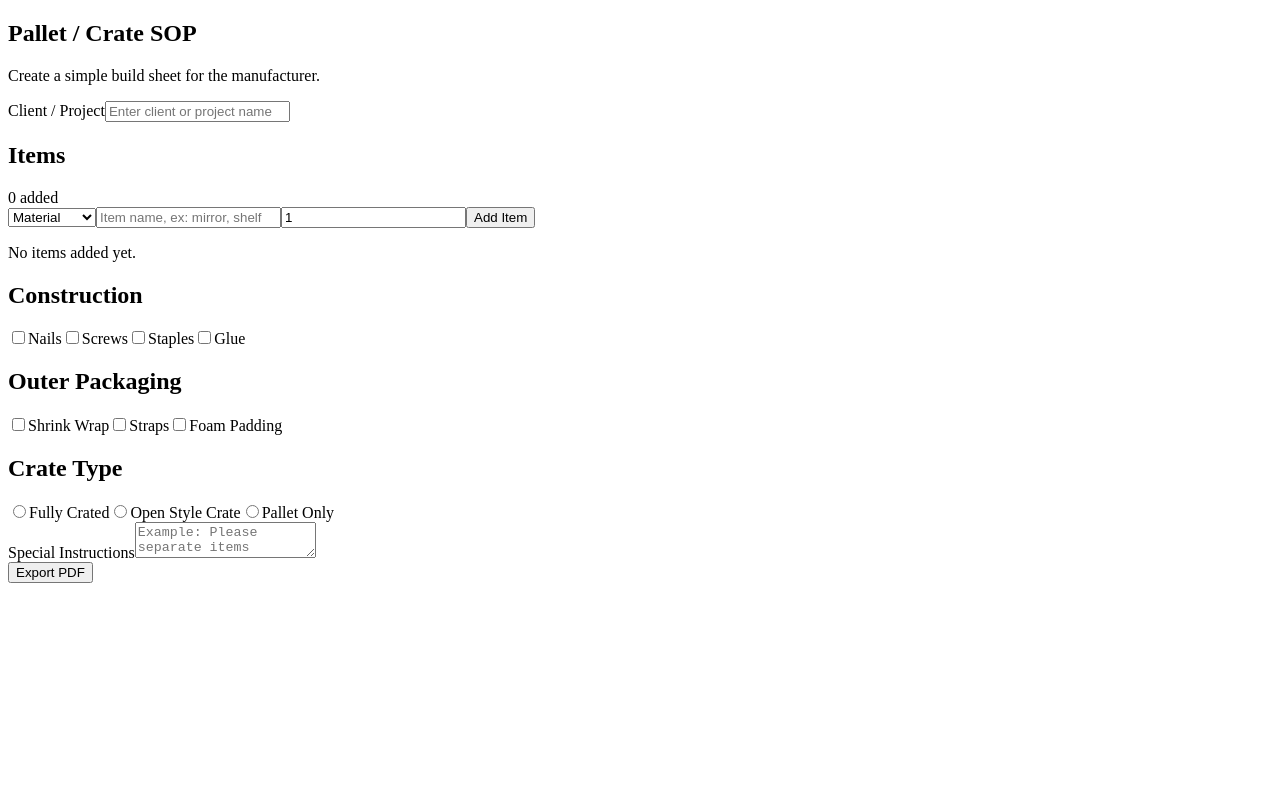
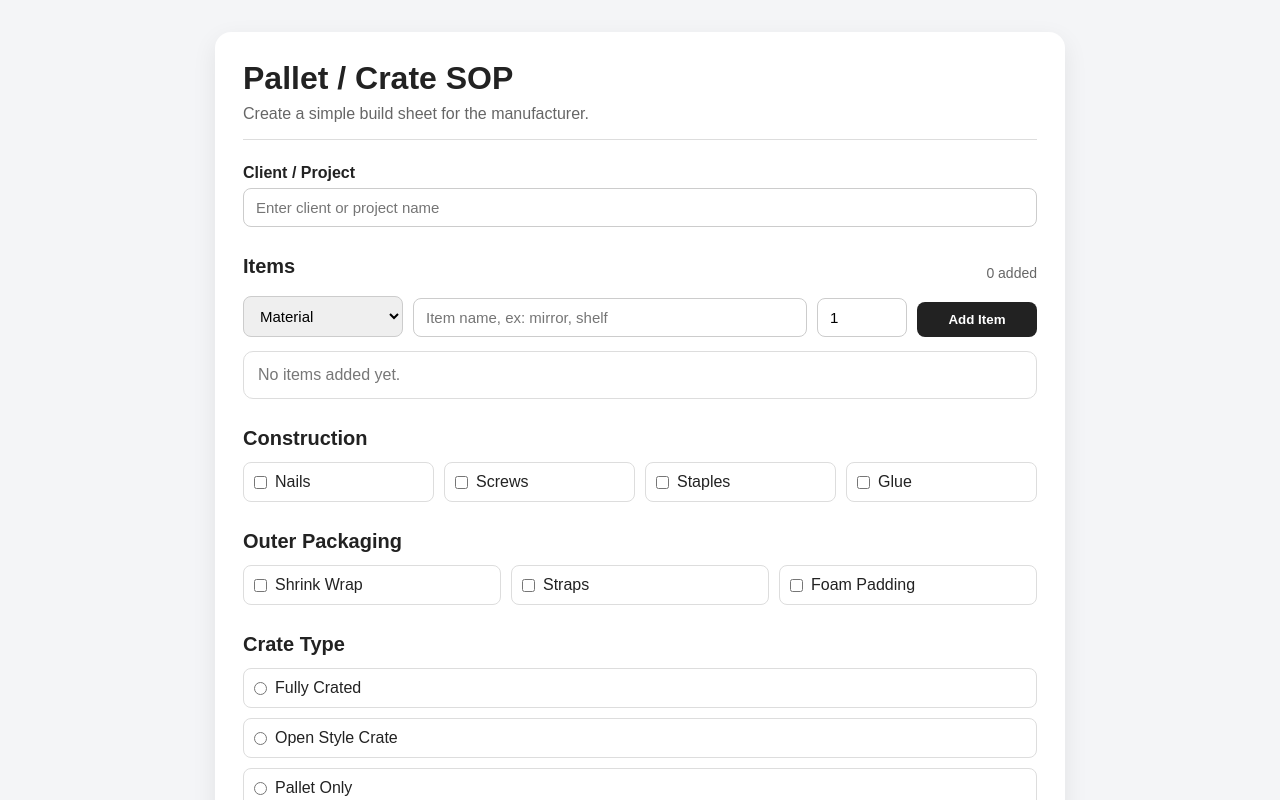
Before and after one commit to eperez-bg/pallet-sop, a React (Vite) app in the folder pallet-sop/: page / in a window 1280 px wide. Shown: the top 800 px of the page. Built offline with nearby package versions, Linux system fonts and the light colour scheme.

Commit message:
Implemented CSS for form, fixed issue of item list displaying item count as NaN

```diff
--- a/pallet-sop/src/App.css
+++ b/pallet-sop/src/App.css
@@ -0,0 +1,177 @@
+* {
+  box-sizing: border-box;
+}
+
+body {
+  margin: 0;
+  font-family: Arial, sans-serif;
+  background: #f4f5f7;
+  color: #222;
+}
+
+.app-shell {
+  min-height: 100vh;
+  padding: 32px 16px;
+  display: flex;
+  justify-content: center;
+}
+
+.form-card {
+  width: 100%;
+  max-width: 850px;
+  background: white;
+  border-radius: 16px;
+  padding: 28px;
+  box-shadow: 0 8px 24px rgba(0, 0, 0, 0.08);
+}
+
+.page-header {
+  border-bottom: 1px solid #ddd;
+  margin-bottom: 24px;
+  padding-bottom: 16px;
+}
+
+.page-header h1 {
+  margin: 0;
+  font-size: 32px;
+}
+
+.page-header p {
+  margin: 8px 0 0;
+  color: #666;
+}
+
+.form-section {
+  margin-bottom: 28px;
+}
+
+.form-section h2 {
+  margin: 0 0 12px;
+  font-size: 20px;
+}
+
+label {
+  font-weight: 600;
+}
+
+input,
+select,
+textarea {
+  width: 100%;
+  padding: 10px 12px;
+  margin-top: 6px;
+  border: 1px solid #ccc;
+  border-radius: 8px;
+  font-size: 15px;
+}
+
+textarea {
+  min-height: 90px;
+  resize: vertical;
+}
+
+.section-header {
+  display: flex;
+  align-items: center;
+  justify-content: space-between;
+}
+
+.section-header span {
+  color: #666;
+  font-size: 14px;
+}
+
+.item-entry-row {
+  display: grid;
+  grid-template-columns: 160px 1fr 90px 120px;
+  gap: 10px;
+  align-items: end;
+}
+
+button {
+  border: none;
+  border-radius: 8px;
+  padding: 10px 14px;
+  cursor: pointer;
+  font-weight: 600;
+}
+
+.item-entry-row button,
+.export-button {
+  background: #222;
+  color: white;
+}
+
+.item-list {
+  margin-top: 14px;
+  border: 1px solid #ddd;
+  border-radius: 10px;
+  overflow: hidden;
+}
+
+.item-row {
+  display: flex;
+  align-items: center;
+  justify-content: space-between;
+  padding: 12px;
+  border-bottom: 1px solid #eee;
+}
+
+.item-row:last-child {
+  border-bottom: none;
+}
+
+.item-row button {
+  background: #eee;
+  color: #222;
+}
+
+.empty-message {
+  margin: 0;
+  padding: 14px;
+  color: #777;
+}
+
+.option-grid {
+  display: grid;
+  grid-template-columns: repeat(auto-fit, minmax(160px, 1fr));
+  gap: 10px;
+}
+
+.check-option,
+.radio-stack label {
+  display: flex;
+  align-items: center;
+  gap: 8px;
+  padding: 10px;
+  border: 1px solid #ddd;
+  border-radius: 8px;
+  font-weight: 500;
+}
+
+.check-option input,
+.radio-stack input {
+  width: auto;
+  margin: 0;
+}
+
+.radio-stack {
+  display: grid;
+  gap: 10px;
+}
+
+.export-button {
+  width: 100%;
+  font-size: 16px;
+  padding: 14px;
+}
+
+@media (max-width: 700px) {
+  .item-entry-row {
+    grid-template-columns: 1fr;
+  }
+
+  .form-card {
+    padding: 20px;
+  }
+}
--- a/pallet-sop/src/App.jsx
+++ b/pallet-sop/src/App.jsx
@@ -52,7 +52,7 @@ function App() {
     const newItem = createItem({
       material: itemMaterial,
       name: itemName.trim(),
-      quantity: itemQuantity,
+      qty: itemQuantity,
     });
 
     // Use setSpec to update pallet specs so that newly created item gets added to its list
```
